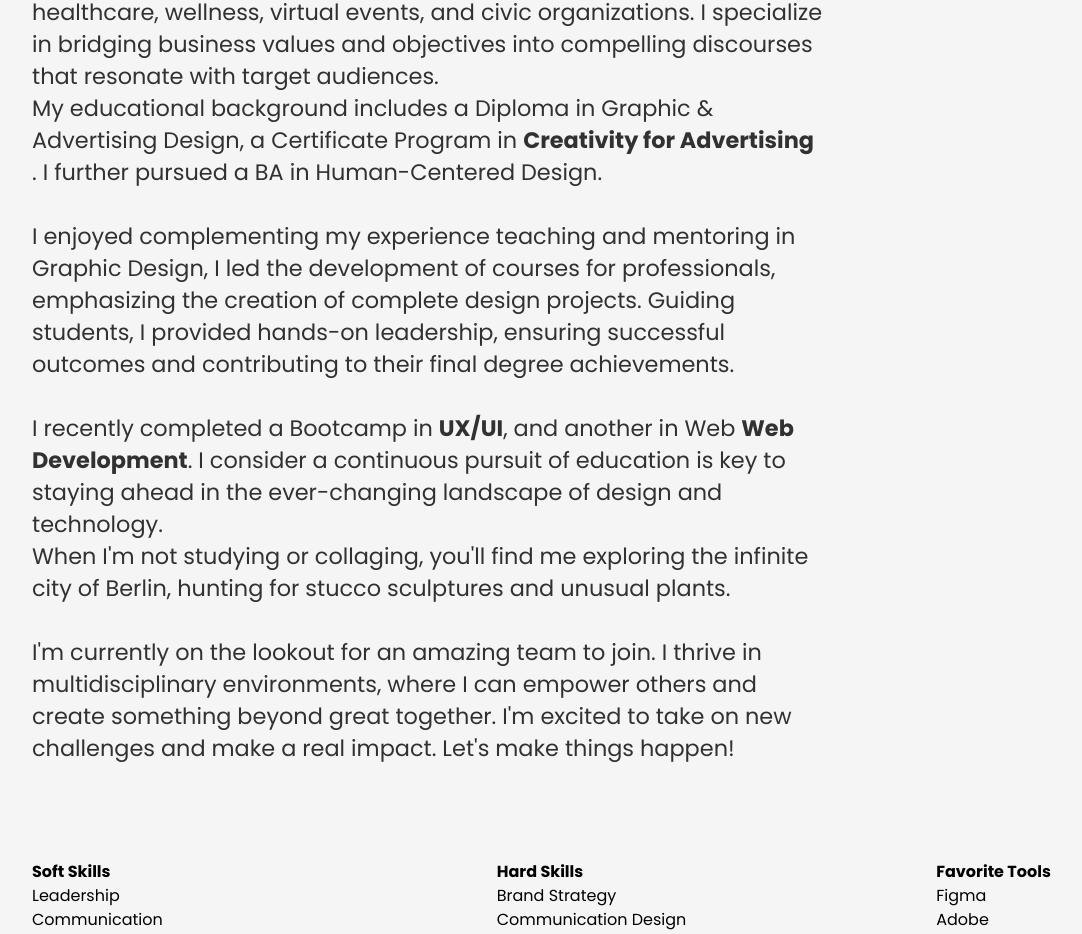
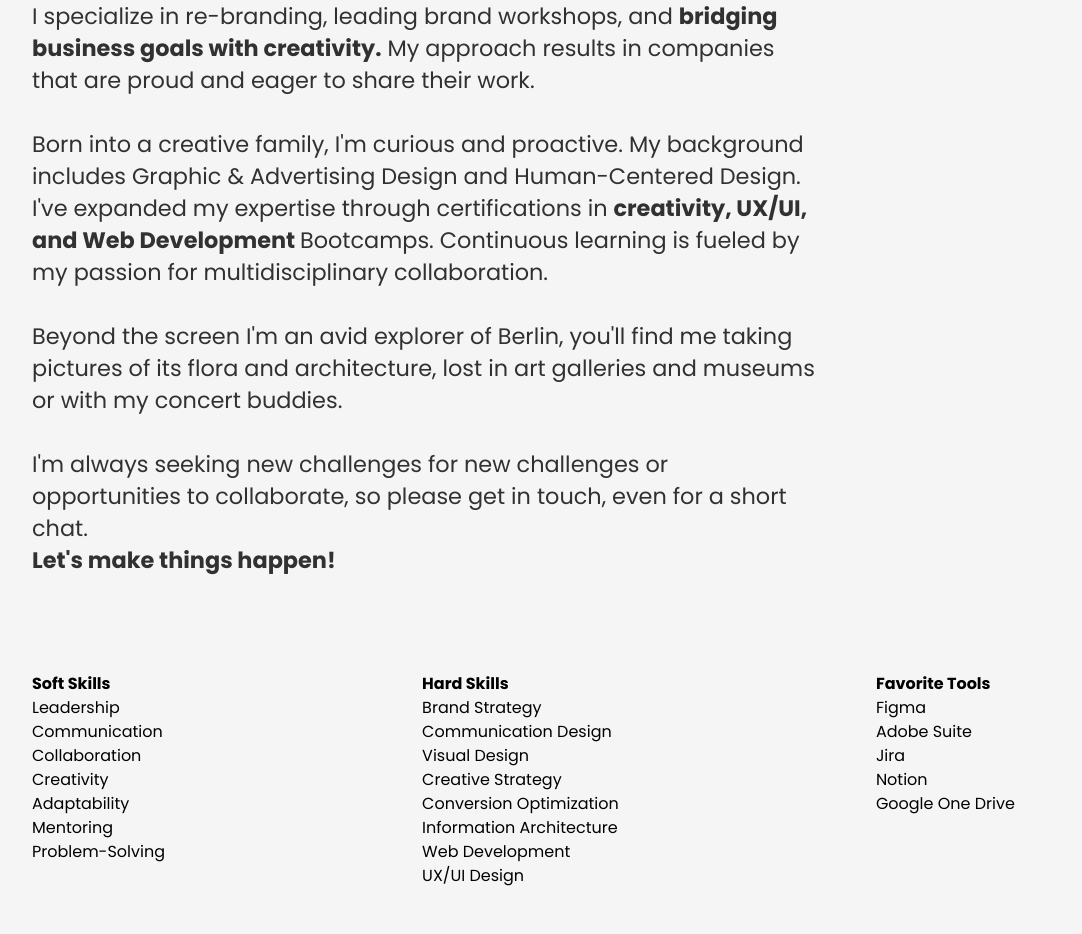
Before and after one commit to lurelureg/portfolio, a React (Vite) app: page /about in a window 1280 px wide. Shown: the part 462-1396 px from the top of the page, without its empty margins (0-1082 px from the left). Built offline with nearby package versions, Linux system fonts and the light colour scheme.

Commit message:
about change

```diff
--- a/src/pages/About.jsx
+++ b/src/pages/About.jsx
@@ -4,61 +4,32 @@ import PageWrapper from "../components/PageWrapper";
 export default function About() {
     return (
         <PageWrapper>
+
+            <Text color={"#1b1b1bc9"}
+                textStyle="h3"
+                as="h3"
+                w={{ base: "unset", md: "80%", lg: "65%" }}
+            >
+                <small>
+                    Hola! Hi! Salut! Ciao! Moin! Ahoy! Namaste! <br />
+                    </small>
+
+            </Text>
             <Text
                 textStyle="h2"
                 as="h2"
                 w={{ base: "unset", md: "80%", lg: "65%" }}
             >
-                Lucrecia Garino is a multifaceted designer with a focus on
-                Branding, Creative Strategy, and Digital Mediums.
+                I&apos;m Lucrecia, a designer based in Berlin. <br />I transform businesses with strategic branding and engaging visuals, blending creativity and optimization.
             </Text>
-            <Text
-                textStyle="h3"
-                as="h3"
-                w={{ base: "unset", md: "80%", lg: "65%" }}
-            >
-                <small>Currently based in Berlin. 🐻</small>
-            </Text>
+
             <Text
                 textStyle="p"
                 as="p"
                 w={{ base: "unset", md: "75%", lg: "65%" }}
             >
-                As a seasoned Brand Strategist and Communication Designer since
-                2010, I&apos;ve been at the forefront of crafting compelling
-                brand identities and designing impactful visual communication
-                strategies. My expertise spans diverse industries, including
-                environmental nonprofits, healthcare, wellness, virtual events,
-                and civic organizations. I specialize in bridging business
-                values and objectives into compelling discourses that resonate
-                with target audiences.
-                <br />
-                My educational background includes a Diploma in Graphic &
-                Advertising Design, a Certificate Program in{" "}
-                <strong>Creativity for Advertising</strong> . I further pursued
-                a BA in Human-Centered Design.
-                <br /> <br />
-                I enjoyed complementing my experience teaching and mentoring in
-                Graphic Design, I led the development of courses for
-                professionals, emphasizing the creation of complete design
-                projects. Guiding students, I provided hands-on leadership,
-                ensuring successful outcomes and contributing to their final
-                degree achievements.
-                <br />
-                <br />I recently completed a Bootcamp in <strong>UX/UI</strong>,
-                and another in Web <strong>Web Development</strong>. I consider
-                a continuous pursuit of education is key to staying ahead in the
-                ever-changing landscape of design and technology.
-                <br />
-                When I&apos;m not studying or collaging, you&apos;ll find me
-                exploring the infinite city of Berlin, hunting for stucco
-                sculptures and unusual plants.
-                <br />
-                <br /> I&apos;m currently on the lookout for an amazing team to
-                join. I thrive in multidisciplinary environments, where I can
-                empower others and create something beyond great together.
-                I&apos;m excited to take on new challenges and make a real
-                impact. Let&apos;s make things happen! <br />
+With over 10 years as a visual designer, I&apos;ve honed my craft across sectors like retail, banking, wholesale, healthcare, and civic organizations. <br />I specialize in re-branding, leading brand workshops, and <strong>bridging business goals with creativity.</strong> My approach results in companies that are proud and eager to share their work.<br /><br /> Born into a creative family, I&apos;m curious and proactive. My background includes Graphic & Advertising Design and Human-Centered Design. I&apos;ve expanded my expertise through certifications in <strong> creativity, UX/UI, and Web Development </strong> Bootcamps. Continuous learning is fueled by my passion for multidisciplinary collaboration.<br /><br />Beyond the screen I&apos;m an avid explorer of Berlin, you&apos;ll find me taking pictures of its flora and architecture, lost in art galleries and museums or with my concert buddies. <br /><br />I&apos;m always seeking new challenges for new challenges or opportunities to collaborate, so please get in touch, even for a short chat.
+<br /><strong>Let&apos;s make things happen!</strong>
             </Text>
 
             <Flex
@@ -71,48 +42,36 @@ export default function About() {
                 <Box flex="1 0 auto">
                     <Text>
                         <strong>Soft Skills</strong> <br />
-                        Leadership <br /> Communication <br /> Collaboration
-                        <br />
-                        Creativity
-                        <br /> Adaptability
-                        <br /> Mentoring <br />
-                        Workshop Facilitation
-                        <br /> Client-Facing Communication <br /> Team
-                        Empowerment <br /> Problem-Solving
+                        Leadership<br />
+                        Communication<br />
+                        Collaboration<br />
+                        Creativity<br />
+                        Adaptability<br />
+                        Mentoring<br />
+                        Problem-Solving
                     </Text>
                 </Box>
                 <Box flex="1 0 auto">
                     <Text>
                         <strong>Hard Skills</strong> <br />
-                        Brand Strategy
-                        <br />
-                        Communication Design
-                        <br />
-                        Visual Design
-                        <br />
-                        Creative Strategy
-                        <br />
-                        Conversion Optimization
-                        <br />
-                        Information Architecture
-                        <br />
-                        Campaign Development
-                        <br />
-                        Creative Conceptualization
-                        <br />
-                        Web Development
-                        <br />
+                        Brand Strategy<br />
+                        Communication Design<br />
+                        Visual Design<br />
+                        Creative Strategy<br />
+                        Conversion Optimization<br />
+                        Information Architecture<br />
+                        Web Development<br />
                         UX/UI Design
-                        <br />
-                        Creative Content
-                        <br />
                     </Text>
                 </Box>
                 <Box flex="1 0 auto">
                     <Text>
                         <strong>Favorite Tools</strong> <br />
-                        Figma <br />
-                        Adobe <br /> Jira <br /> Notion <br /> Google
+                        Figma<br />
+                        Adobe Suite<br />
+                        Jira<br />
+                        Notion<br />
+                        Google One Drive
                     </Text>
                 </Box>
             </Flex>
```
